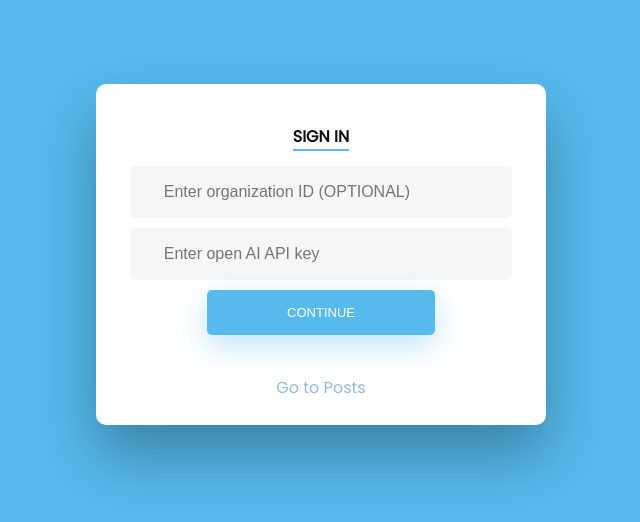
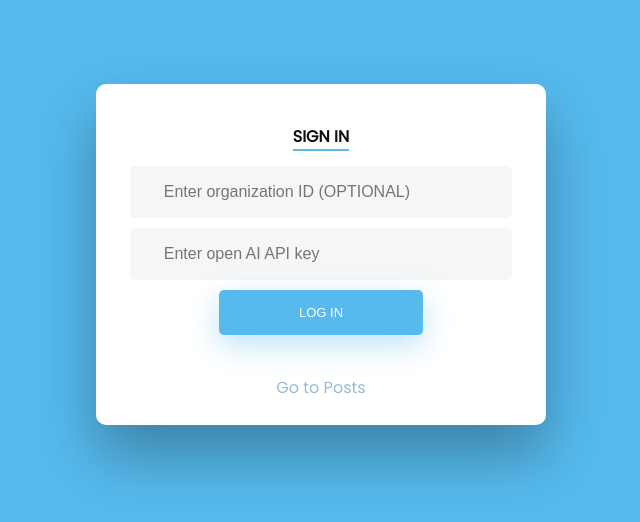
Before and after one commit to skill-investor/openAI-next, a Next.js app: page / in a window 1280 px wide. Shown: the top 522 px of the page, without its empty margins (319-959 px from the left). Built offline with nearby package versions, Linux system fonts and the light colour scheme; no server answers.

Commit message:
Engine selection added

```diff
--- a/operations/common/constants.ts
+++ b/operations/common/constants.ts
@@ -1,4 +1,5 @@
 const NAMES = { PERSON1: 'You:', PERSON2: 'Bota:' };
 const INFO_KEY = 'd793d35493024d0290330a24e212e8e7';
+const INFO_URL = `https://api.ipgeolocation.io/ipgeo?apiKey=${INFO_KEY}`;
 
-export { NAMES, INFO_KEY };
+export { NAMES, INFO_URL };
--- a/package.json
+++ b/package.json
@@ -13,7 +13,8 @@
     "openai": "^2.0.5",
     "react": "18.0.0",
     "react-chat-ui": "^0.4.0",
-    "react-dom": "18.0.0"
+    "react-dom": "18.0.0",
+    "react-select": "^5.3.2"
   },
   "devDependencies": {
     "@types/node": "17.0.23",
--- a/pages/index.tsx
+++ b/pages/index.tsx
@@ -4,22 +4,27 @@ import { useRouter } from 'next/router';
 import LogIn from './login';
 import styles from '../styles/Home.module.css';
 import NavigationService from '../operations/common/navigation';
-import { INFO_KEY } from '../operations/common/constants';
+import { INFO_URL } from '../operations/common/constants';
 
 
 const Home: NextPage = () => {
   const [miscState, updateMiscState] = useState<LoginState>({});
   useEffect(() => {
-    const geoAPIKey = INFO_KEY;
-    getDetails({ apiKey: geoAPIKey });
+    // getDetails();
   });
 
-  const getCredentials = ({ OPEN_AI_ORG, OPENAI_API_KEY, isLoggedIn = miscState?.isLoggedIn }: LoginState) => {
-    updateMiscState({ ...miscState, OPEN_AI_ORG, OPENAI_API_KEY, isLoggedIn });
+  const getCredentials = ({
+    OPEN_AI_ORG,
+    OPENAI_API_KEY,
+    isLoggedIn = miscState?.isLoggedIn,
+    canContinue = miscState?.canContinue,
+    engines = [],
+  }: LoginState) => {
+    updateMiscState({ ...miscState, OPEN_AI_ORG, OPENAI_API_KEY, isLoggedIn, canContinue, engines });
   };
 
-  const navigateToChat = ({ isLoggedIn = false }) => {
-    if (isLoggedIn) {
+  const navigateToChat = ({ isLoggedIn = false, canContinue = false }) => {
+    if (isLoggedIn && canContinue) {
       router.push({
         pathname: '/nxt-chat',
         query: { ...miscState },
@@ -27,14 +32,14 @@ const Home: NextPage = () => {
     }
   }
 
-  const { isLoggedIn } = miscState;
+  const { isLoggedIn, canContinue } = miscState;
   const router = useRouter();
-  navigateToChat({ isLoggedIn });
+  navigateToChat({ isLoggedIn, canContinue });
 
   return (
     <div className={styles.container}>
       <main className={styles.main}>
-        {!isLoggedIn ? <LogIn state={miscState} updateLogin={getCredentials} /> : ''}
+        {!(isLoggedIn && canContinue) ? <LogIn state={miscState} updateLogin={getCredentials} navigateToChat={navigateToChat} /> : ''}
       </main>
     </div>
   )
@@ -42,8 +47,8 @@ const Home: NextPage = () => {
 
 export default Home;
 
-const getDetails = async ({ apiKey }: any) => {
-  await fetch(`https://api.ipgeolocation.io/ipgeo?apiKey=${apiKey}`)
+const getDetails = async () => {
+  await fetch(INFO_URL)
     .then(response => response.json())
     .then(result => {
       fetch(NavigationService.getApiEndPointURL({ endPoint: 'userinfo' }), {
@@ -64,4 +69,6 @@ interface LoginState {
   OPEN_AI_ORG?: string;
   OPENAI_API_KEY?: string;
   isLoggedIn?: true | false;
+  engines?: [];
+  canContinue?: boolean;
 };
--- a/pages/login/index.tsx
+++ b/pages/login/index.tsx
@@ -1,7 +1,8 @@
 import Link from "next/link";
+import Select from "react-select";
 import NavigationService from "../../operations/common/navigation";
 
-const LogIn = ({ state, updateLogin }: any) => {
+const LogIn = ({ state, updateLogin, navigateToChat }: any) => {
 
     const onOrganizationIdChange = (e: React.ChangeEvent<HTMLInputElement>) => updateLogin({ ...state, OPEN_AI_ORG: e.target.value });
     const openAIAPIKeyChange = (e: React.ChangeEvent<HTMLInputElement>) => updateLogin({ ...state, OPENAI_API_KEY: e.target.value });
@@ -18,7 +19,7 @@ const LogIn = ({ state, updateLogin }: any) => {
             .then(response => response.json())
             .then(result => {
                 if (result?.data && result?.data.length > 0) {
-                    updateLogin({ ...state, isLoggedIn: true });
+                    updateLogin({ ...state, isLoggedIn: true, engines: generateEngineOptions({ engines: result?.data }) });
                 }
             })
             .catch(error => {
@@ -28,6 +29,31 @@ const LogIn = ({ state, updateLogin }: any) => {
     }
 
     const isLoginDisabled = !state?.OPENAI_API_KEY;
+    const { isLoggedIn, canContinue } = state;
+
+    const generateEngineOptions = ({ engines = state.engines }) => {
+        const options: any = [];
+        if (engines) {
+            engines.forEach((engine: any) => {
+                options.push({
+                    label: engine.id,
+                    value: engine.id,
+                    ...engine,
+                });
+            });
+        }
+        return options;
+    }
+
+    const onUserLogin = () => {
+        if (!(isLoggedIn))
+            onLogIn({ ...state });
+        else if (isLoggedIn && !canContinue)
+            updateLogin({ ...state, canContinue: true });
+        else
+            navigateToChat({ isLoggedIn, canContinue });
+    }
+
     return (
         <>
             <div className="wrapper fadeInDown">
@@ -40,10 +66,13 @@ const LogIn = ({ state, updateLogin }: any) => {
                         <input
                             type="button"
                             className="fadeIn fourth"
-                            value={state?.isLoggedIn ? 'Checked In' : 'Continue'}
-                            onClick={!isLoginDisabled ? () => onLogIn({ ...state }) : () => { }}
+                            value={state?.isLoggedIn ? 'Continue' : 'Log In'}
+                            onClick={!isLoginDisabled ? () => onUserLogin() : () => { }}
                         />
                     </form>
+                    {
+                        isLoggedIn ? (<><SelectEngine list={state.engines} /></>) : ''
+                    }
                     <Link href={'test-page/page1'}><a>Go to Posts</a></Link><br /><br />
                 </div>
             </div>
@@ -52,6 +81,12 @@ const LogIn = ({ state, updateLogin }: any) => {
 }
 
 export default LogIn;
+
+const SelectEngine = ({ list, selectedEngine, updateEngineSelection }: EngineSelectionProps) => {
+    return <div className={'engine-selection-container'}>
+        <Select options={list} />
+    </div>
+}
 
 const CheckMark = ({ fill = "#198754", dimension = "32" }) => {
     return (
@@ -64,5 +99,13 @@ const CheckMark = ({ fill = "#198754", dimension = "32" }) => {
 interface LoginState {
     OPEN_AI_ORG?: string;
     OPENAI_API_KEY?: string;
-    isLoggedIn?: true | false;
+    isLoggedIn?: boolean;
+    canContinue?: boolean;
 };
+
+type selectedEngine = { label: string, value: number | string };
+interface EngineSelectionProps {
+    list?: selectedEngine[] | [];
+    selectedEngine?: selectedEngine;
+    updateEngineSelection?: any;
+};
--- a/styles/login.css
+++ b/styles/login.css
@@ -9,7 +9,7 @@ body {
 
 a {
   color: #92badd;
-  display:inline-block;
+  display: inline-block;
   text-decoration: none;
   font-weight: 400;
 }
@@ -19,7 +19,7 @@ h2 {
   font-size: 16px;
   font-weight: 600;
   text-transform: uppercase;
-  display:inline-block;
+  display: inline-block;
   margin: 40px 8px 10px 8px;
   color: #cccccc;
 }
@@ -47,8 +47,8 @@ h2 {
   max-width: 450px;
   position: relative;
   padding: 0px;
-  -webkit-box-shadow: 0 30px 60px 0 rgba(0,0,0,0.3);
-  box-shadow: 0 30px 60px 0 rgba(0,0,0,0.3);
+  -webkit-box-shadow: 0 30px 60px 0 rgba(0, 0, 0, 0.3);
+  box-shadow: 0 30px 60px 0 rgba(0, 0, 0, 0.3);
   text-align: center;
 }
 
@@ -78,7 +78,7 @@ h2.active {
 
 /* FORM TYPOGRAPHY*/
 
-input[type=button], input[type=submit], input[type=reset]  {
+input[type=button], input[type=submit], input[type=reset] {
   background-color: #56baed;
   border: none;
   color: white;
@@ -88,8 +88,8 @@ input[type=button], input[type=submit], input[type=reset]  {
   display: inline-block;
   text-transform: uppercase;
   font-size: 13px;
-  -webkit-box-shadow: 0 10px 30px 0 rgba(95,186,233,0.4);
-  box-shadow: 0 10px 30px 0 rgba(95,186,233,0.4);
+  -webkit-box-shadow: 0 10px 30px 0 rgba(95, 186, 233, 0.4);
+  box-shadow: 0 10px 30px 0 rgba(95, 186, 233, 0.4);
   -webkit-border-radius: 5px 5px 5px 5px;
   border-radius: 5px 5px 5px 5px;
   margin: 5px 20px 40px 20px;
@@ -100,11 +100,11 @@ input[type=button], input[type=submit], input[type=reset]  {
   transition: all 0.3s ease-in-out;
 }
 
-input[type=button]:hover, input[type=submit]:hover, input[type=reset]:hover  {
+input[type=button]:hover, input[type=submit]:hover, input[type=reset]:hover {
   background-color: #39ace7;
 }
 
-input[type=button]:active, input[type=submit]:active, input[type=reset]:active  {
+input[type=button]:active, input[type=submit]:active, input[type=reset]:active {
   -moz-transform: scale(0.95);
   -webkit-transform: scale(0.95);
   -o-transform: scale(0.95);
@@ -162,6 +162,7 @@ input[type=text]:placeholder {
     -webkit-transform: translate3d(0, -100%, 0);
     transform: translate3d(0, -100%, 0);
   }
+
   100% {
     opacity: 1;
     -webkit-transform: none;
@@ -175,6 +176,7 @@ input[type=text]:placeholder {
     -webkit-transform: translate3d(0, -100%, 0);
     transform: translate3d(0, -100%, 0);
   }
+
   100% {
     opacity: 1;
     -webkit-transform: none;
@@ -183,23 +185,49 @@ input[type=text]:placeholder {
 }
 
 /* Simple CSS3 Fade-in Animation */
-@-webkit-keyframes fadeIn { from { opacity:0; } to { opacity:1; } }
-@-moz-keyframes fadeIn { from { opacity:0; } to { opacity:1; } }
-@keyframes fadeIn { from { opacity:0; } to { opacity:1; } }
+@-webkit-keyframes fadeIn {
+  from {
+    opacity: 0;
+  }
+
+  to {
+    opacity: 1;
+  }
+}
+
+@-moz-keyframes fadeIn {
+  from {
+    opacity: 0;
+  }
+
+  to {
+    opacity: 1;
+  }
+}
+
+@keyframes fadeIn {
+  from {
+    opacity: 0;
+  }
+
+  to {
+    opacity: 1;
+  }
+}
 
 .fadeIn {
-  opacity:0;
-  -webkit-animation:fadeIn ease-in 1;
-  -moz-animation:fadeIn ease-in 1;
-  animation:fadeIn ease-in 1;
+  opacity: 0;
+  -webkit-animation: fadeIn ease-in 1;
+  -moz-animation: fadeIn ease-in 1;
+  animation: fadeIn ease-in 1;
 
-  -webkit-animation-fill-mode:forwards;
-  -moz-animation-fill-mode:forwards;
-  animation-fill-mode:forwards;
+  -webkit-animation-fill-mode: forwards;
+  -moz-animation-fill-mode: forwards;
+  animation-fill-mode: forwards;
 
-  -webkit-animation-duration:1s;
-  -moz-animation-duration:1s;
-  animation-duration:1s;
+  -webkit-animation-duration: 1s;
+  -moz-animation-duration: 1s;
+  animation-duration: 1s;
 }
 
 .fadeIn.first {
@@ -242,7 +270,7 @@ input[type=text]:placeholder {
   color: #0d0d0d;
 }
 
-.underlineHover:hover:after{
+.underlineHover:hover:after {
   width: 100%;
 }
 
@@ -251,13 +279,17 @@ input[type=text]:placeholder {
 /* OTHERS */
 
 *:focus {
-    outline: none;
+  outline: none;
 }
 
 #icon {
-  width:60%;
+  width: 60%;
 }
 
 * {
   box-sizing: border-box;
 }
+
+.engine-selection-container {
+  margin: 0px 30px !important;
+}
```
